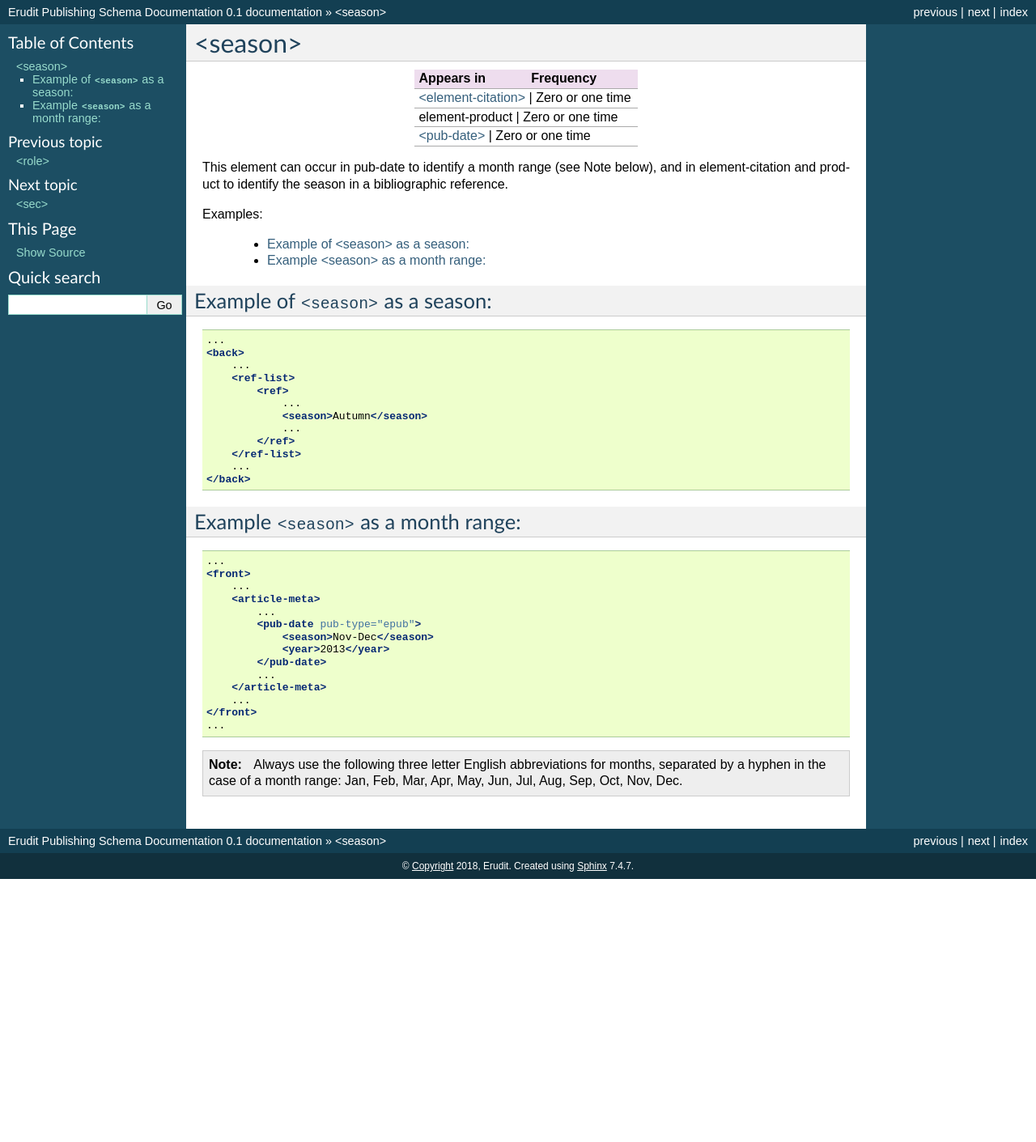
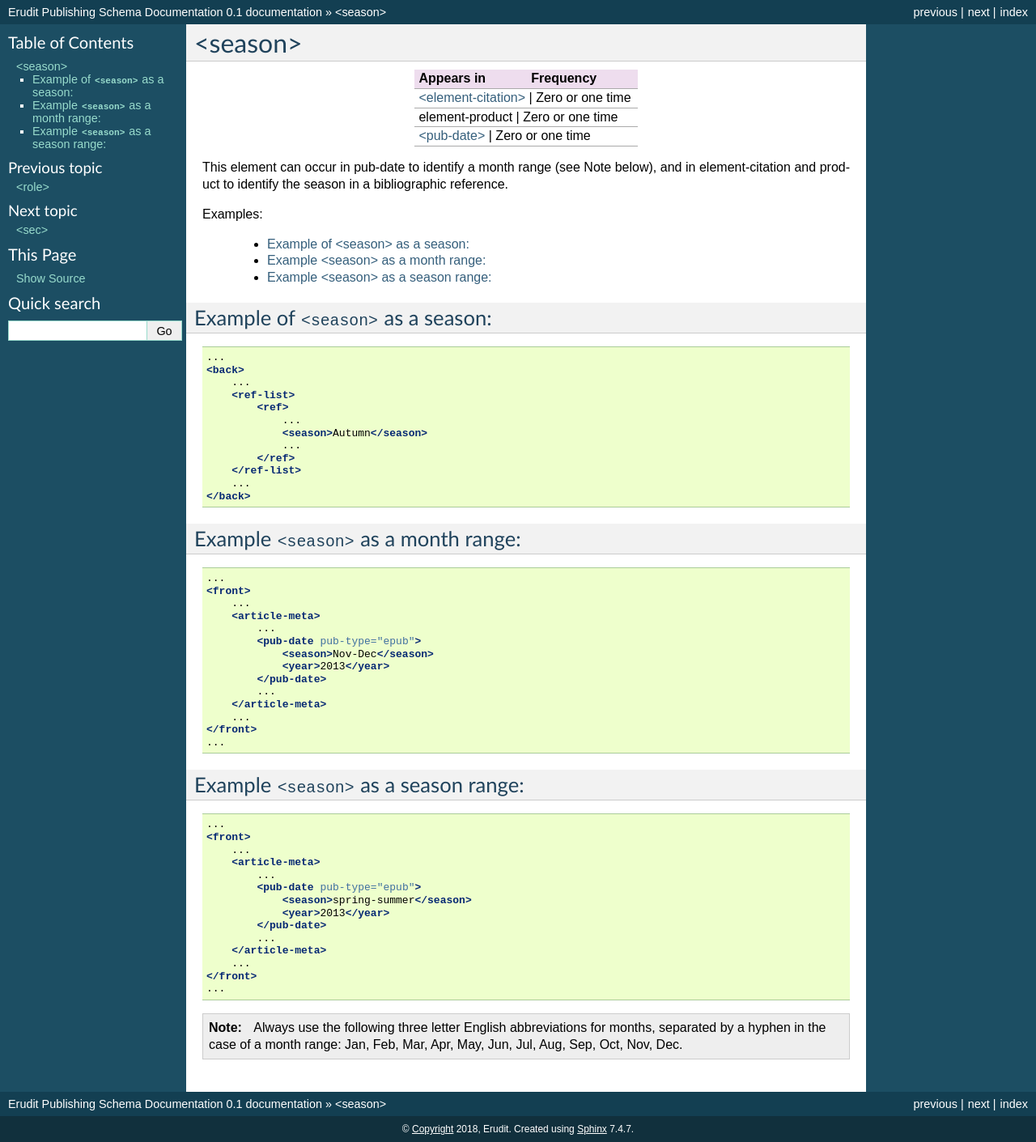
Before and after one commit to erudit/erudit-ps-documentation, a Sphinx documentation site: the page built from docs/source/tagset/element-season.rst, in a window 1280 px wide. Shown: the whole page at 81% size. Built offline with Sphinx 7.4.7, drawn with Linux system fonts in a browser that asks for light colours; before the commit the page ends 1086 px from its top, so only the background shows below that.

Commit message:
Improving element season docs

```diff
--- a/docs/source/tagset/element-season.rst
+++ b/docs/source/tagset/element-season.rst
@@ -19,6 +19,7 @@ Examples:
 
     * :ref:`element-season-example-1`
     * :ref:`element-season-example-2`
+    * :ref:`element-season-example-3`
 
 
 .. _element-season-example-1:
@@ -64,6 +65,27 @@ Example ``<season>`` as a month range:
     </front>
     ...
 
+.. _element-season-example-3:
+
+Example ``<season>`` as a season range:
+---------------------------------------
+
+.. code-block:: xml
+
+    ...
+    <front>
+        ...
+        <article-meta>
+            ...
+            <pub-date pub-type="epub">
+                <season>spring-summer</season>
+                <year>2013</year>
+            </pub-date>
+            ...
+        </article-meta>
+        ...
+    </front>
+    ...
 
 .. note::
 
```
